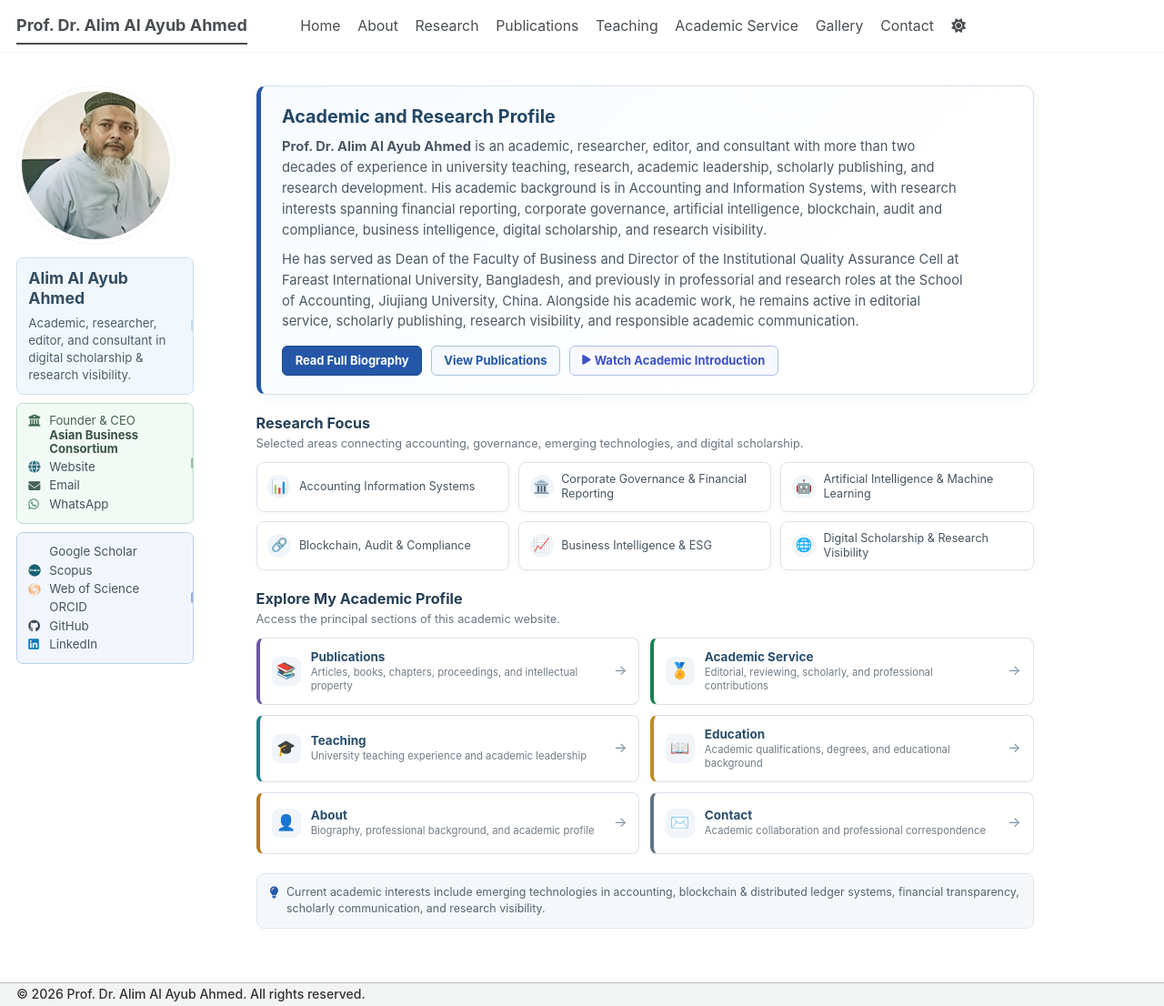
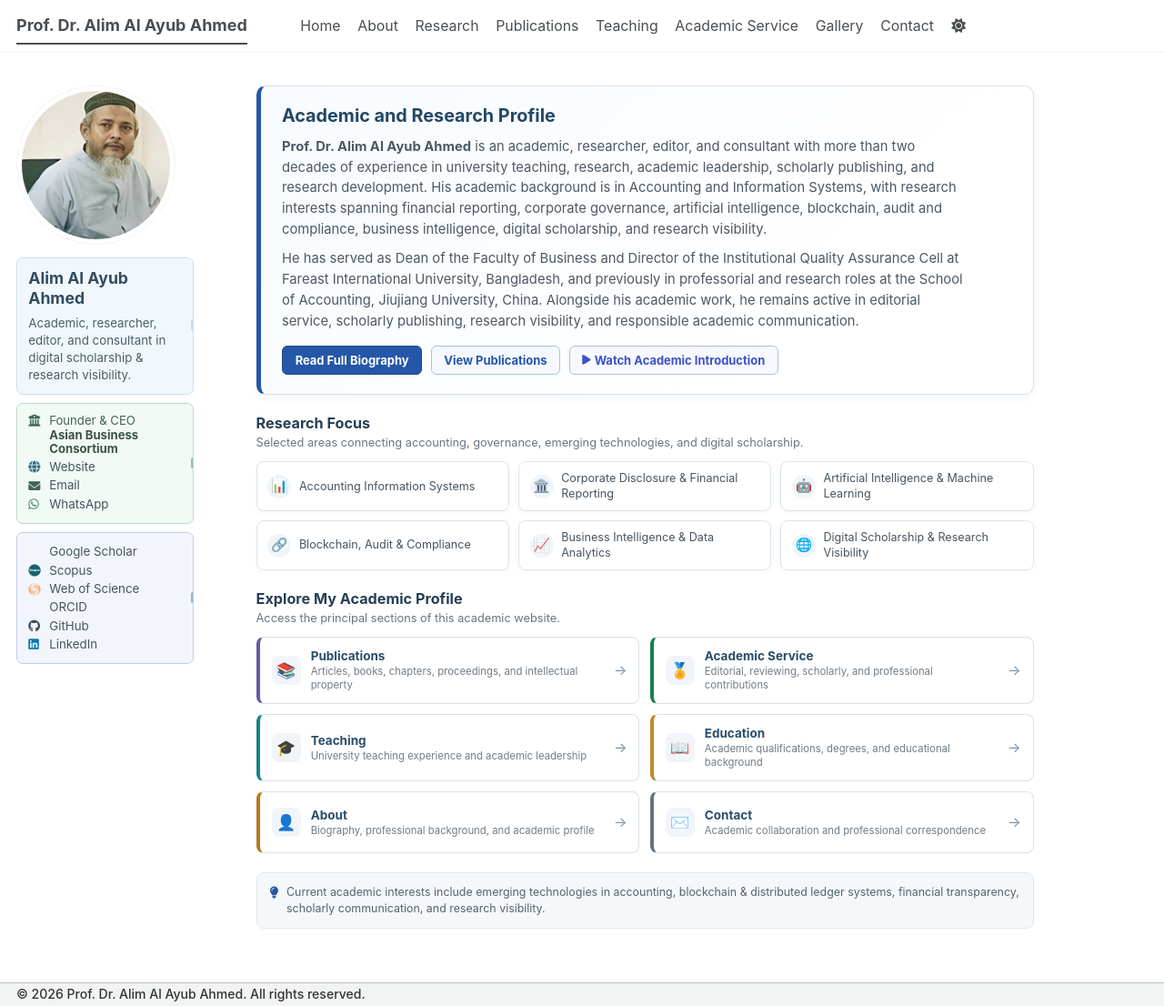
Before and after one commit to alimalayubahmed/alimalayubahmed.github.io, a Jekyll site: the page built from _pages/home.html, in a window 1280 px wide and 1106 px high. Shown: the whole window at 91% size. Built offline with Jekyll 4.4.1, drawn with Linux system fonts in a browser that asks for light colours; a style sheet for code colours, icons or effects is not loaded.

Commit message:
Update home.html

```diff
--- a/_pages/home.html
+++ b/_pages/home.html
@@ -95,7 +95,7 @@ author_profile: true
 
       <div class="home-focus-card">
         <span class="home-focus-icon">🏛️</span>
-        <span>Corporate Governance &amp; Financial Reporting</span>
+        <span>Corporate Disclosure &amp; Financial Reporting</span>
       </div>
 
       <div class="home-focus-card">
@@ -110,7 +110,7 @@ author_profile: true
 
       <div class="home-focus-card">
         <span class="home-focus-icon">📈</span>
-        <span>Business Intelligence &amp; ESG</span>
+        <span>Business Intelligence &amp; Data Analytics</span>
       </div>
 
       <div class="home-focus-card">
```
